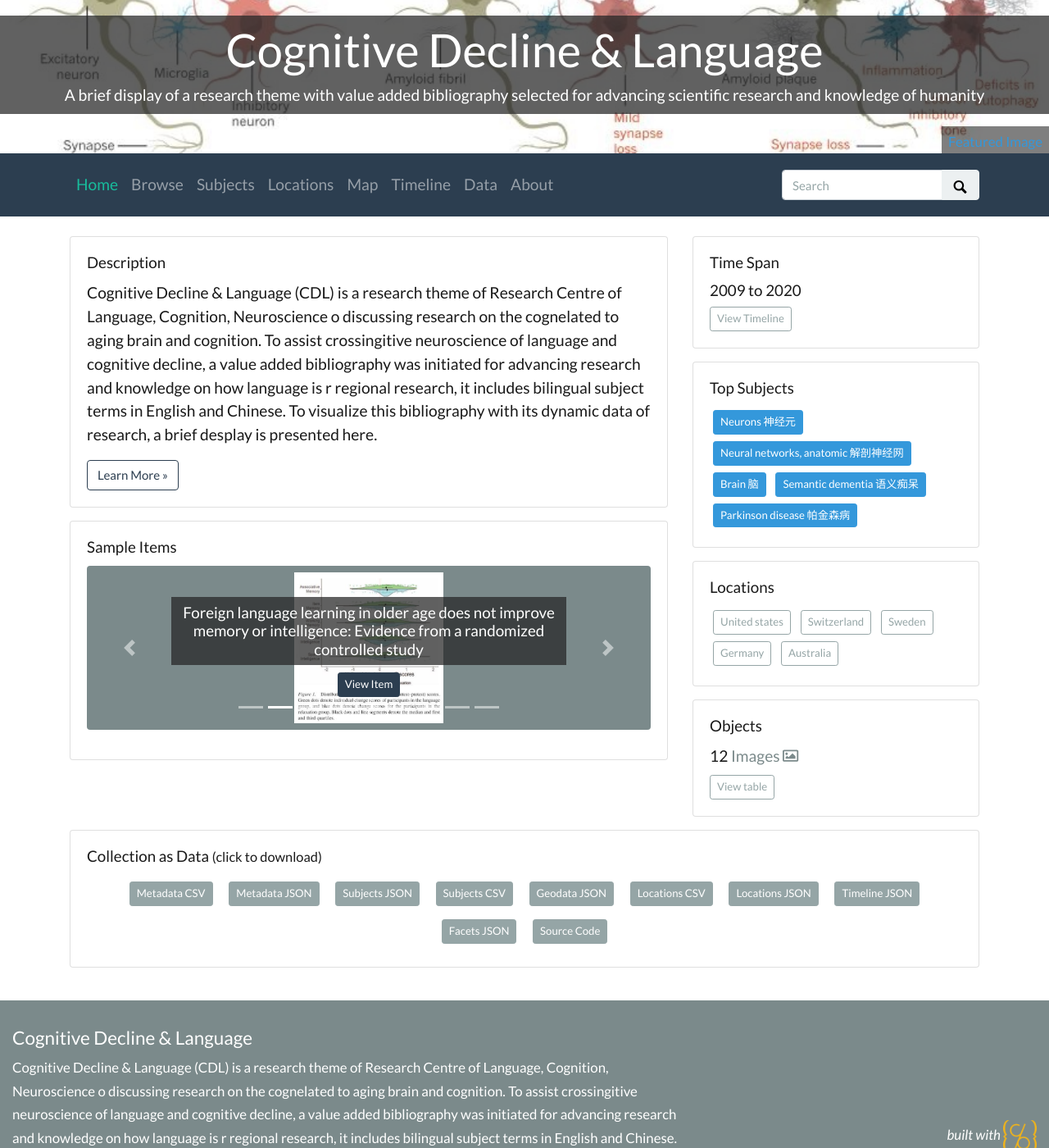
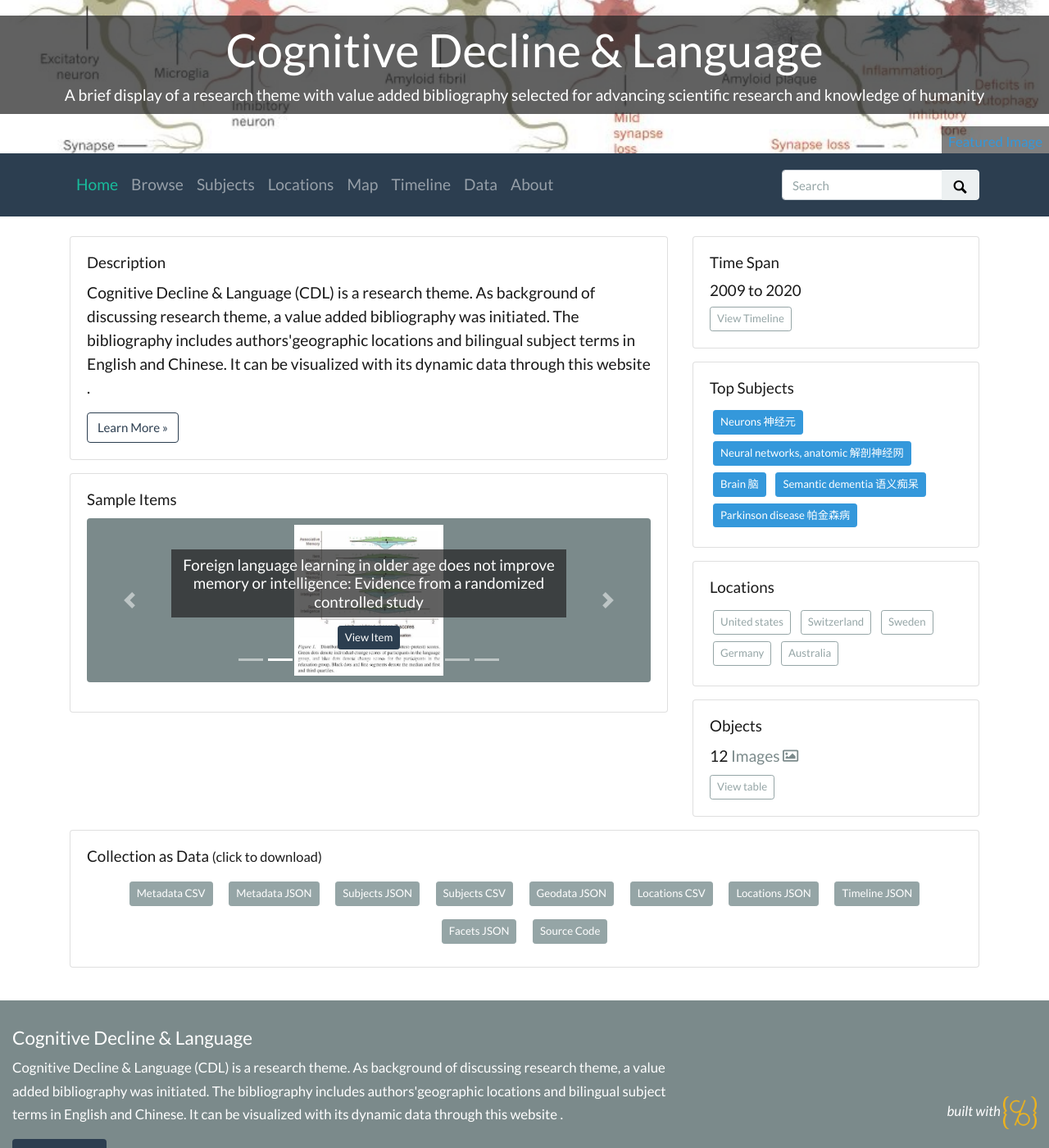
Before and after one commit to archivesw/cogfigcollection, a Jekyll site: the page built from index.md, in a window 1280 px wide and 1400 px high. Shown: the whole window at 82% size. Built offline with Jekyll 4.4.1, drawn with Linux system fonts in a browser that asks for light colours; nearby versions of some CDN libraries; some of the changed text lies outside the part shown.

Commit message:
update theme.yml

```diff
--- a/_config.yml
+++ b/_config.yml
@@ -22,8 +22,8 @@ title: Cognitive Decline & Language
 # tagline, a short phrase that will appear throughout the site in the top banner
 tagline: A brief display of a research theme with value added bibliography selected for advancing scientific research and knowledge of humanity
 # description appears in meta tags and other locations
-# this description might appear in search result lists, keep around 160 characters max(https://www.polyu.edu.hk/cbs/rclcn/about-centre/our-mission/). As background t
-description: "Cognitive Decline & Language (CDL) is a research theme of Research Centre of Language, Cognition, Neuroscience o discussing research on the cognelated to aging brain and cognition. To assist crossingitive neuroscience of language and cognitive decline, a value added bibliography was initiated for advancing research and knowledge on how language is r regional research, it includes bilingual subject terms in English and Chinese. To visualize this bibliography with its dynamic data of research, a brief desplay is presented here."
+# this description might appear in search result lists, keep around 160 characters max
+description: "Cognitive Decline & Language (CDL) is a research theme. As background of discussing research theme, a value added bibliography was initiated. The bibliography includes authors'geographic locations and  bilingual subject terms in English and Chinese.  It can be visualized with its dynamic data through this website ."
 # creator of the digital collection, to appear in meta tags; we typically use our GitHub usernames but feel free to just use your name
 author: archivesw
 
```
